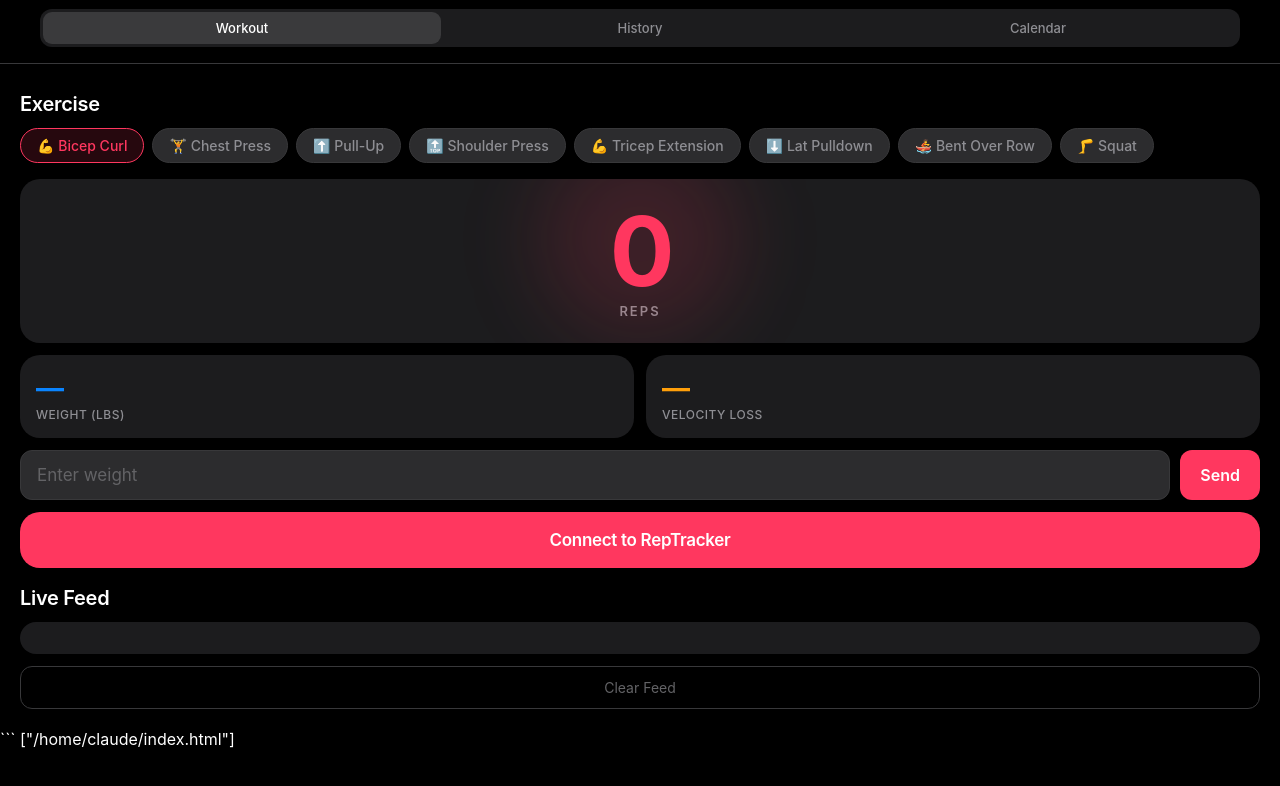
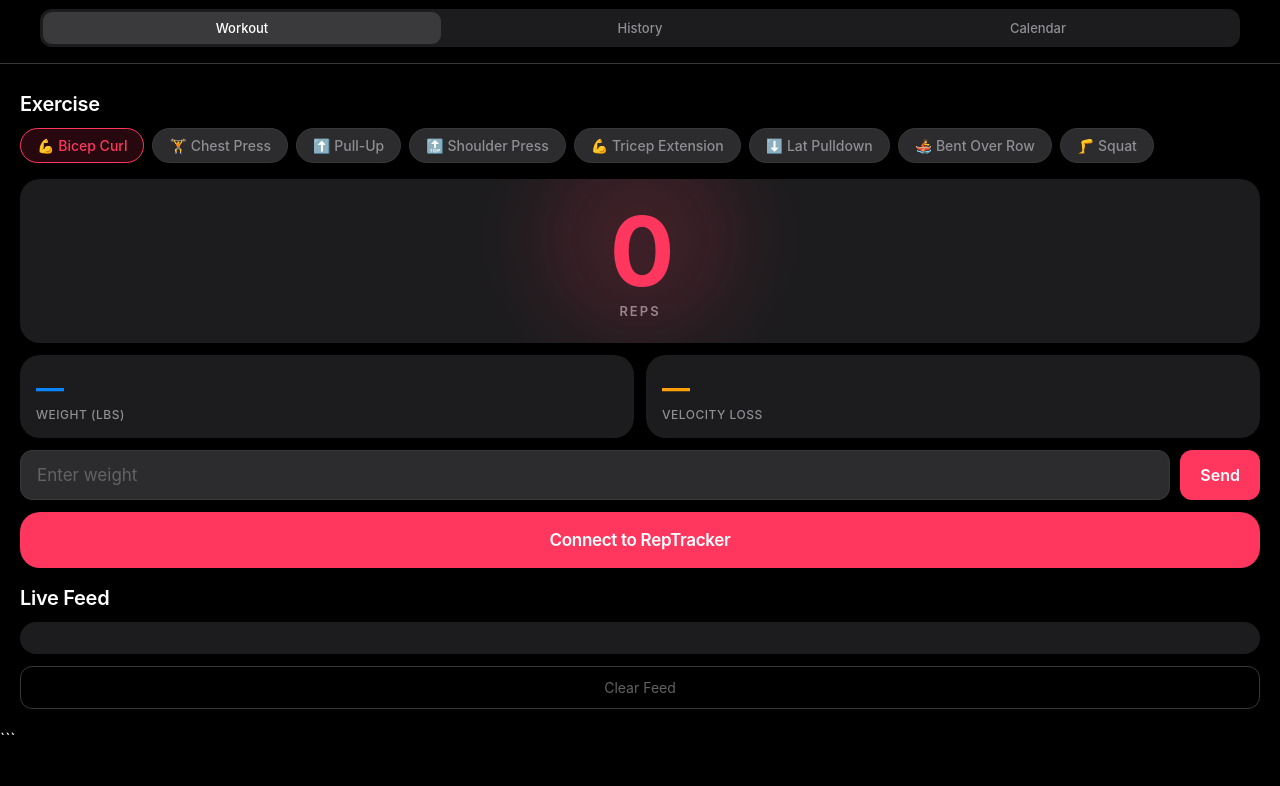
Before and after one commit to hotheodore/reptracker, a plain HTML site: page index.html in a window 1280 px wide. Shown: the part 100-886 px from the top of the page. Drawn offline with Linux system fonts and the light colour scheme.

Commit message:
Update index.html

```diff
--- a/index.html
+++ b/index.html
@@ -1262,4 +1262,3 @@
 
 <function_calls>
 <invoke name="present_files">
-<parameter name="filepaths">["/home/claude/index.html"]
```
